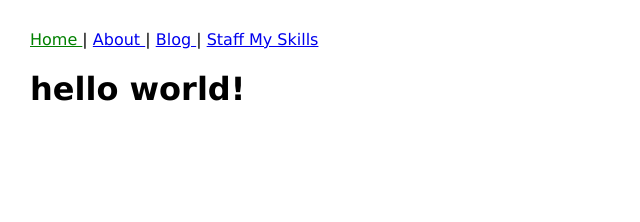
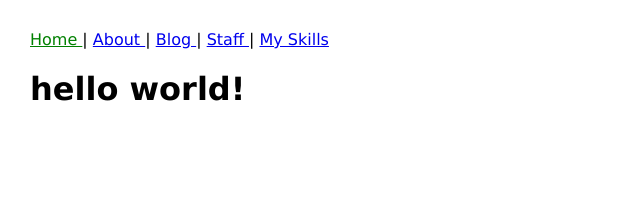
Before and after one commit to MichaelCurrin/themeless-jekyll-quickstart, a Jekyll site: the page built from index.md, in a window 1280 px wide. Shown: the top 222 px of the page, without its empty margins (0-640 px from the left). Built offline with Jekyll 4.4.1, drawn with Linux system fonts in a browser that asks for light colours.

Commit message:
Update navigation.html

```diff
--- a/_includes/navigation.html
+++ b/_includes/navigation.html
@@ -5,7 +5,7 @@
     {% endcomment %}
 
     {% for item in site.data.navigation %}
-        {% unless forloop.first or forloop.last %} | {% endunless %}
+        {%- unless forloop.first %} | {% endunless -%}
         <a href="{{ item.link | relative_url }}" {% if item.link == page.url %}class="current" {% endif %}>
             {{ item.name }}
         </a>
```
